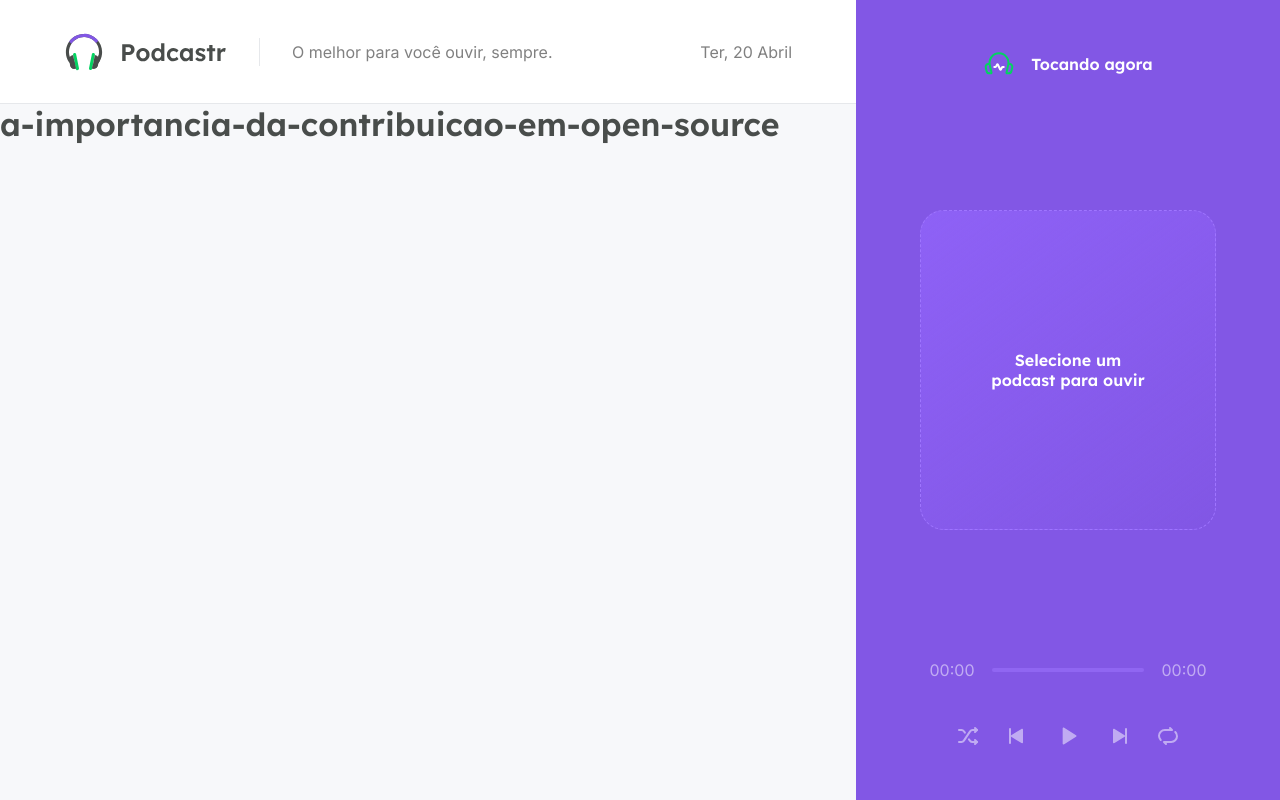
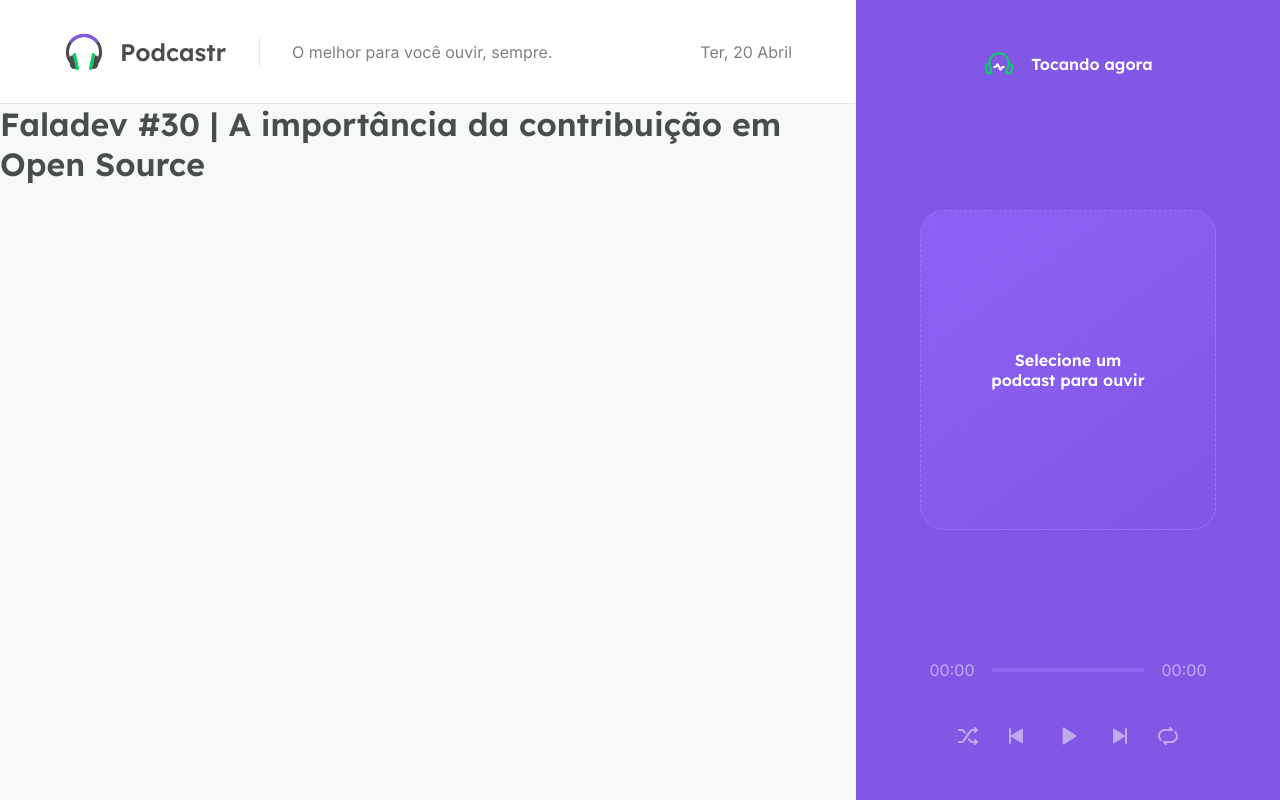
Before and after one commit to prynssmaia/podcastr-nlw5, a Next.js app: page /episodes/a-importancia-da-contribuicao-em-open-source in a window 1280 px wide. Built offline with nearby package versions, Linux system fonts and the light colour scheme; data requests are answered from the project's data file.

Commit message:
add: GetStaticProps context configuration to get data

```diff
--- a/src/pages/episodes/[slug].tsx
+++ b/src/pages/episodes/[slug].tsx
@@ -1,9 +1,62 @@
+import { GetStaticPaths, GetStaticProps } from 'next';
 import { useRouter } from 'next/router';
+import { format, parseISO } from 'date-fns';
+import ptBR from 'date-fns/locale/pt-BR';
+import { api } from '../../services/api';
+import { convertDurationToTimeString } from '../../utils/convertDurationToTimeString';
 
-export default function Episode(){
+type Episode = {
+    id: string;
+    title: string;
+    members: string;
+    thumbnail: string;
+    duration: number;
+    durationAsString: string;
+    url: string;
+    publishedAt: string;
+    description: string;
+}
+
+type EpisodeProps = {
+    episode: Episode;
+}
+
+export default function Episode({ episode }: EpisodeProps){
     const router = useRouter();
 
     return(
-        <h1>{router.query.slug}</h1>
+        <h1>{episode.title}</h1>
     )
 }
+
+export const getStaticPaths: GetStaticPaths = async () => {
+    return {
+        paths: [],
+        fallback: 'blocking'
+    }
+}
+
+export const getStaticProps: GetStaticProps = async (ctx) => {
+    const { slug } = ctx.params;
+
+    const {data} = await api.get(`/episodes/${slug}`)
+
+    const episode = {
+      id: data.id,
+      title: data.title,
+      thumbnail: data.thumbnail,
+      members: data.members,
+      publishedAt: format(parseISO(data.published_at), 'd MMM yy', { locale: ptBR }),
+      duration: Number(data.file.duration),
+      durationAsString: convertDurationToTimeString(Number(data.file.duration)),
+      description: data.description,
+      url: data.file.url
+    }
+
+    return {
+        props: {
+            episode,
+        },
+        revalidate: 60 * 60 * 24 //24hours
+    }
+}
--- a/src/pages/index.tsx
+++ b/src/pages/index.tsx
@@ -12,7 +12,6 @@
     title: string;
     members: string;
     thumbnail: string;
-    description: string;
     duration: number;
     durationAsString: string;
     url: string;
@@ -128,7 +127,6 @@
       publishedAt: format(parseISO(episode.published_at), 'd MMM yy', { locale: ptBR }),
       duration: Number(episode.file.duration),
       durationAsString: convertDurationToTimeString(Number(episode.file.duration)),
-      description: episode.description,
       url: episode.file.url
     }
   })
```
